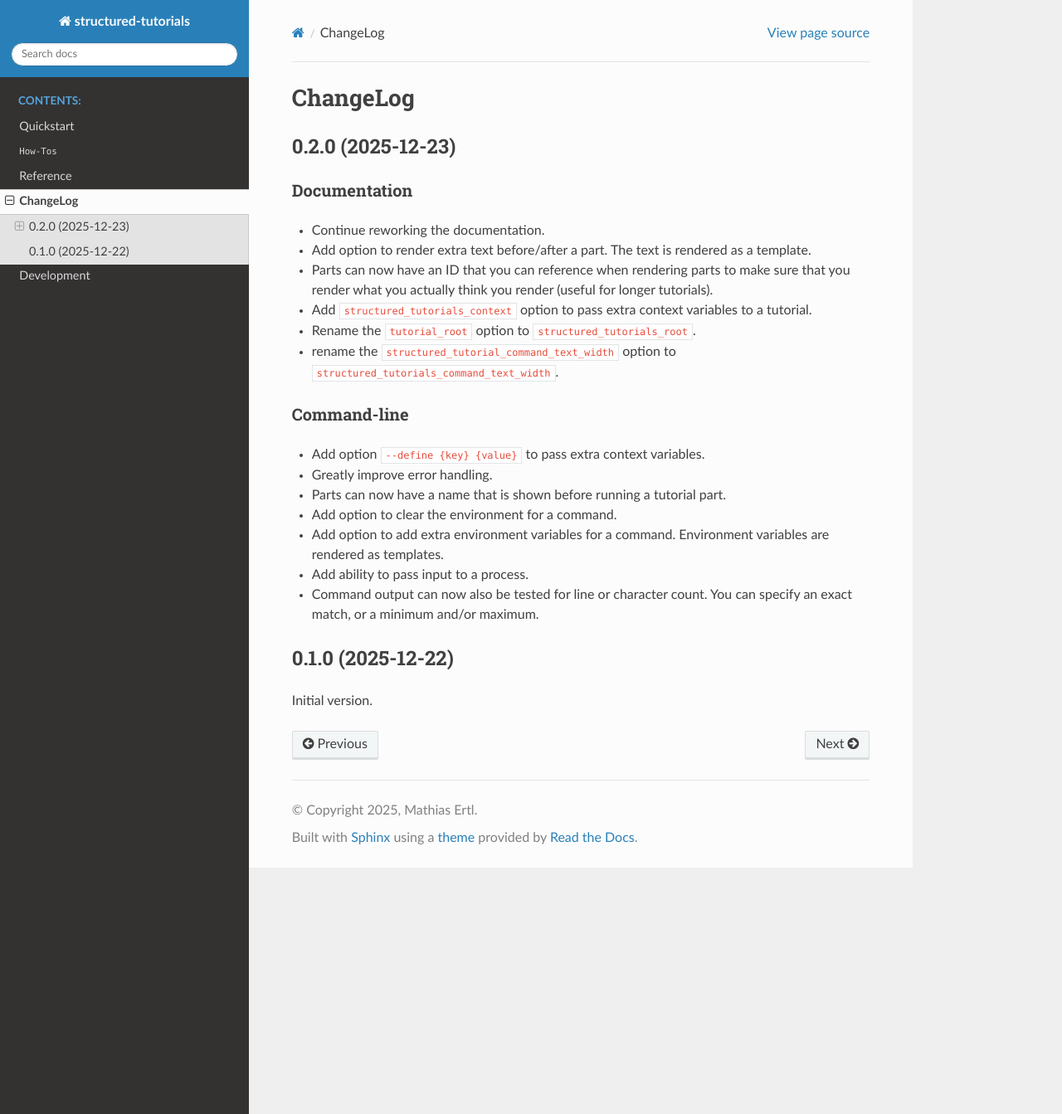
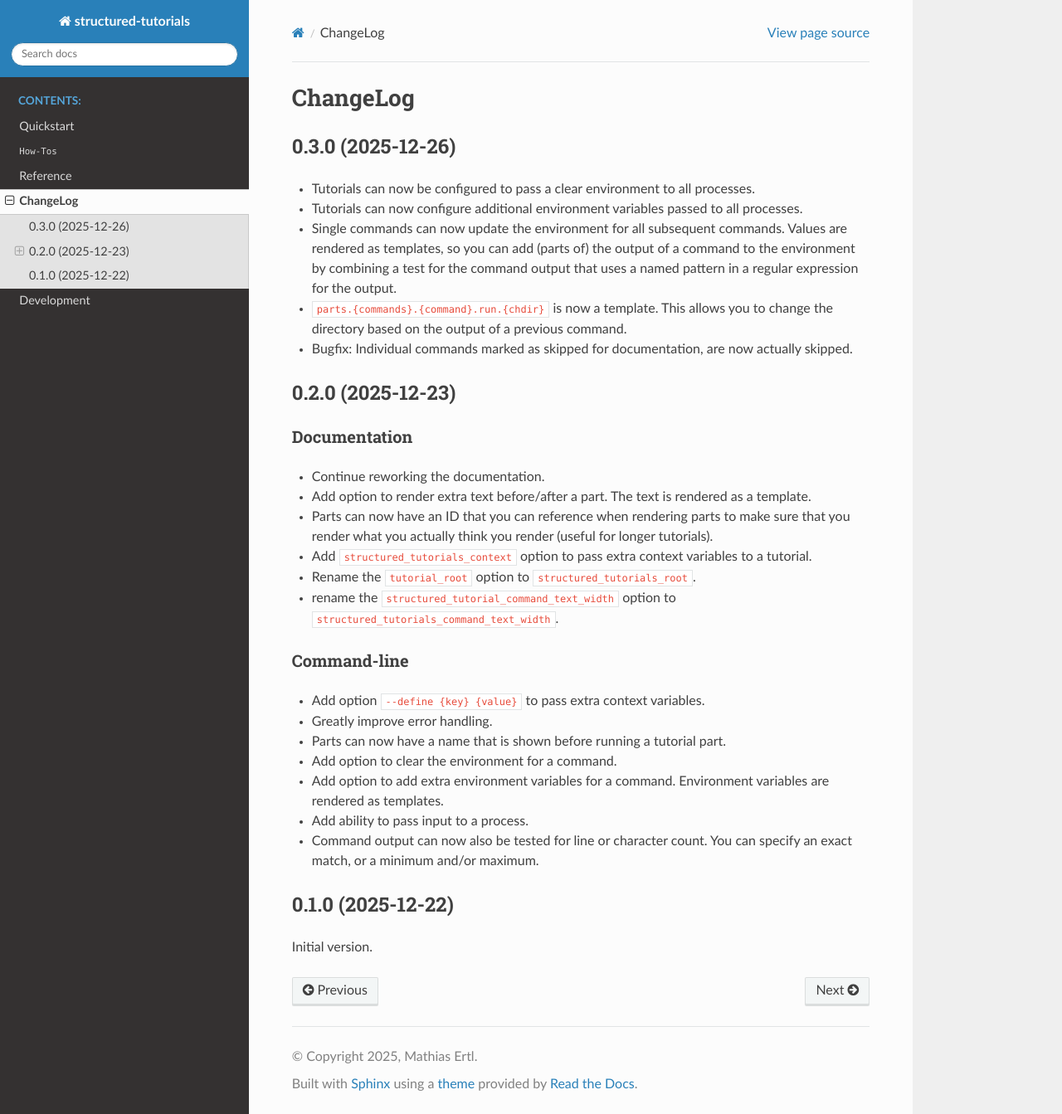
Before and after one commit to mathiasertl/structured-tutorials, a Sphinx documentation site: the page built from docs/changelog.rst, in a window 1280 px wide and 1343 px high. Shown: the whole window at 83% size. Built offline with Sphinx 7.4.7 and the Read the Docs theme 3.1.0, drawn with Linux system fonts in a browser that asks for light colours.

Commit message:
update changelog

```diff
--- a/docs/changelog.rst
+++ b/docs/changelog.rst
@@ -1,6 +1,19 @@
 #########
 ChangeLog
 #########
+
+******************
+0.3.0 (2025-12-26)
+******************
+
+* Tutorials can now be configured to pass a clear environment to all processes.
+* Tutorials can now configure additional environment variables passed to all processes.
+* Single commands can now update the environment for all subsequent commands. Values are rendered as
+  templates, so you can add (parts of) the output of a command to the environment by combining a test for
+  the command output that uses a named pattern in a regular expression for the output.
+* ``parts.{commands}.{command}.run.{chdir}`` is now a template. This allows you to change the directory based
+  on the output of a previous command.
+* Bugfix: Individual commands marked as skipped for documentation, are now actually skipped.
 
 ******************
 0.2.0 (2025-12-23)
--- a/docs/spelling_wordlist.txt
+++ b/docs/spelling_wordlist.txt
@@ -7,3 +7,4 @@ hostname
 cwd
 backend
 reStructuredText
+bugfix
```
Also changed, not shown: 4 other files.
